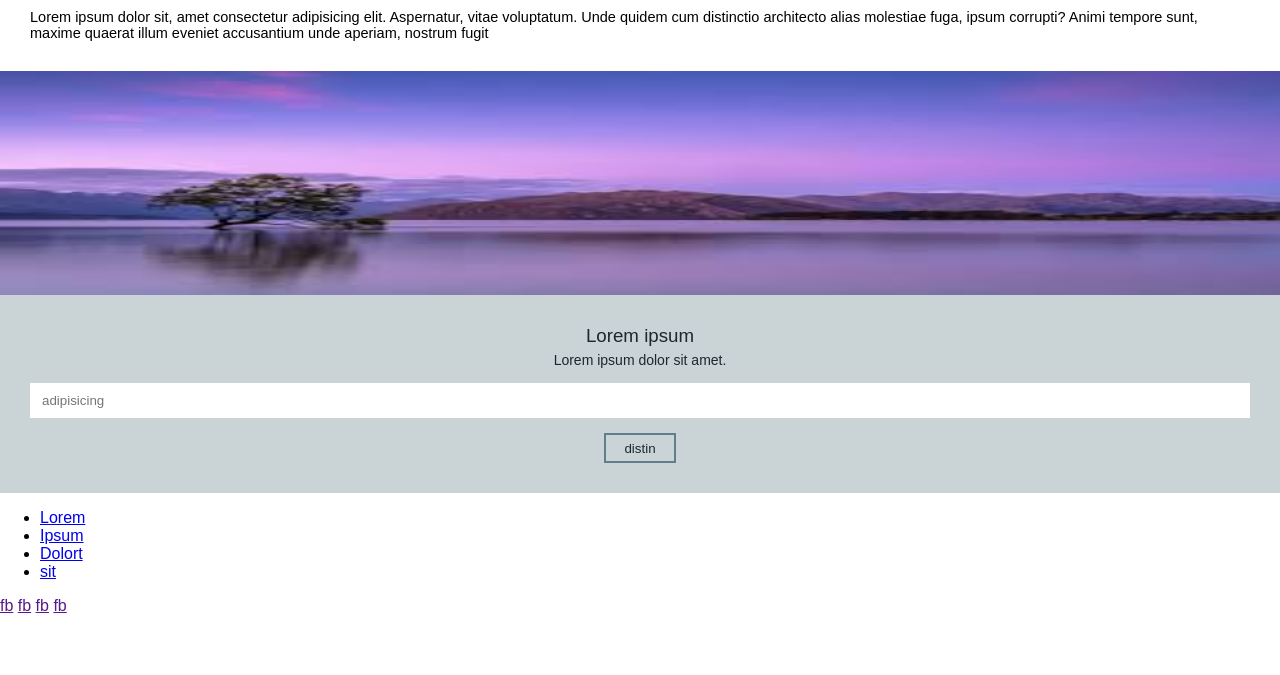
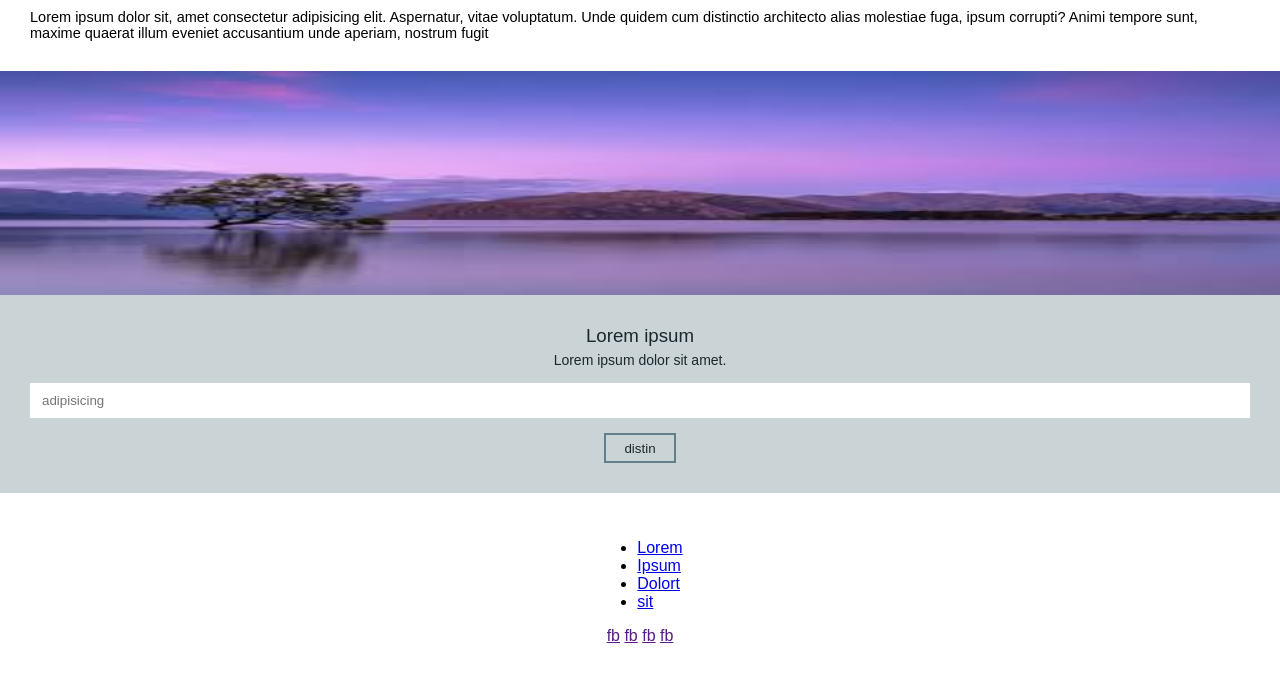
Before and after one commit to felizardochirindja/web-page-template, a plain HTML site: page index.html in a window 1280 px wide. Shown: the part 905-1580 px from the top of the page. Before the commit the page ends 1520 px from the top, so only its background shows below. Drawn offline with Linux system fonts and the light colour scheme.

Commit message:
footer container stylized

```diff
--- a/style.css
+++ b/style.css
@@ -264,3 +264,10 @@ header .navbar-lg {
     padding: 2px 18px;
     color: rgb(26, 41, 46);
 }
+
+footer {
+    display: flex;
+    align-items: center;
+    flex-direction: column;
+    padding: 30px;
+}
```
